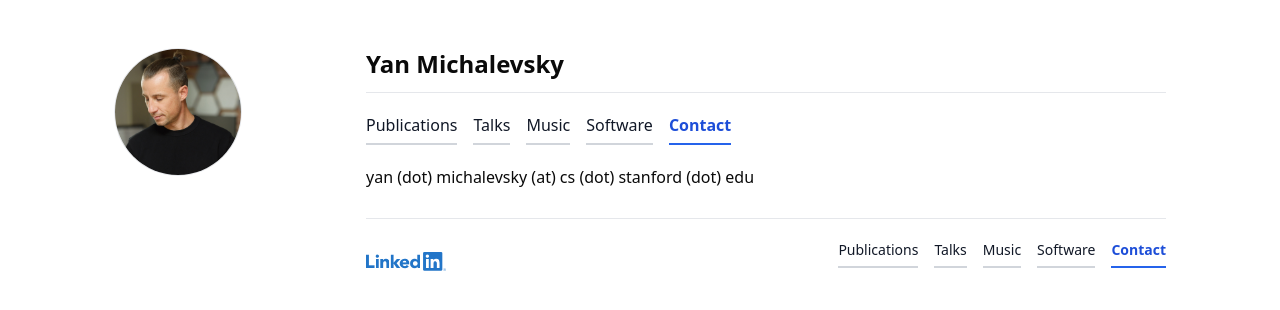
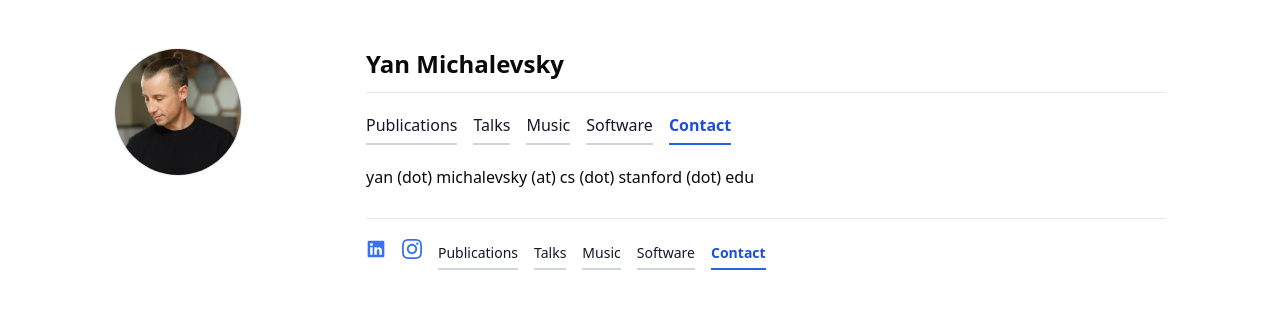
Before and after one commit to ymcrcat/michalevsky.com, a React (Create React App) app: page /contact in a window 1280 px wide. Shown: the top 310 px of the page. Built offline with nearby package versions, Linux system fonts and the light colour scheme.

Commit message:
Added insta

```diff
--- a/src/components/Footer.js
+++ b/src/components/Footer.js
@@ -1,20 +1,91 @@
-import Nav from './Nav';
-import linkedin from '../assets/linkedin.png';
+import {NavLink} from 'react-router-dom';
 
 function Footer() {
     return (
-        <footer className="mt-7 pt-4 border-t border-gray-200 dark:border-neutral-800 flex flex-wrap items-center justify-between gap-3">
-            <a href="https://www.linkedin.com/in/yanmichalevsky">
-                <img
-                    src={linkedin}
-                    alt='LinkedIn profile'
-                    width='80'
-                    height='15'
-                    border='0'
-                />
-            </a>
-
-            <Nav />
+        <footer className="mt-7 pt-4 border-t border-gray-200 dark:border-neutral-800">
+            <ul className="flex flex-wrap gap-x-4 gap-y-2 mb-0 p-0 items-center">
+                <li>
+                    <a href="https://www.linkedin.com/in/yanmichalevsky" target="_blank" rel="noopener noreferrer" className="inline-block py-1 border-b-2 border-transparent">
+                        <svg
+                            width="20"
+                            height="20"
+                            viewBox="0 0 24 24"
+                            fill="currentColor"
+                            className="opacity-90"
+                            aria-label="LinkedIn profile"
+                            style={{verticalAlign: 'middle'}}
+                        >
+                            <path d="M20.5 2h-17A1.5 1.5 0 002 3.5v17A1.5 1.5 0 003.5 22h17a1.5 1.5 0 001.5-1.5v-17A1.5 1.5 0 0020.5 2zM8 19H5v-9h3zM6.5 8.25A1.75 1.75 0 118.3 6.5a1.78 1.78 0 01-1.8 1.75zM19 19h-3v-4.74c0-1.42-.6-1.93-1.38-1.93A1.74 1.74 0 0013 14.19a.66.66 0 000 .14V19h-3v-9h2.9v1.3a3.11 3.11 0 012.7-1.4c1.55 0 3.36.86 3.36 3.66z"/>
+                        </svg>
+                    </a>
+                </li>
+                <li>
+                    <a href="https://www.instagram.com/beyond_yan" target="_blank" rel="noopener noreferrer" className="inline-block py-1 border-b-2 border-transparent">
+                        <svg
+                            width="20"
+                            height="20"
+                            viewBox="0 0 24 24"
+                            fill="currentColor"
+                            className="opacity-90"
+                            aria-label="Instagram profile"
+                            style={{verticalAlign: 'middle'}}
+                        >
+                            <path d="M12 2.163c3.204 0 3.584.012 4.85.07 3.252.148 4.771 1.691 4.919 4.919.058 1.265.069 1.645.069 4.849 0 3.205-.012 3.584-.069 4.849-.149 3.225-1.664 4.771-4.919 4.919-1.266.058-1.644.07-4.85.07-3.204 0-3.584-.012-4.849-.07-3.26-.149-4.771-1.699-4.919-4.92-.058-1.265-.07-1.644-.07-4.849 0-3.204.013-3.583.07-4.849.149-3.227 1.664-4.771 4.919-4.919 1.266-.057 1.645-.069 4.849-.069zm0-2.163c-3.259 0-3.667.014-4.947.072-4.358.2-6.78 2.618-6.98 6.98-.059 1.281-.073 1.689-.073 4.948 0 3.259.014 3.668.072 4.948.2 4.358 2.618 6.78 6.98 6.98 1.281.058 1.689.072 4.948.072 3.259 0 3.668-.014 4.948-.072 4.354-.2 6.782-2.618 6.979-6.98.059-1.28.073-1.689.073-4.948 0-3.259-.014-3.667-.072-4.947-.196-4.354-2.617-6.78-6.979-6.98-1.281-.059-1.69-.073-4.949-.073zm0 5.838c-3.403 0-6.162 2.759-6.162 6.162s2.759 6.163 6.162 6.163 6.162-2.759 6.162-6.163c0-3.403-2.759-6.162-6.162-6.162zm0 10.162c-2.209 0-4-1.79-4-4 0-2.209 1.791-4 4-4s4 1.791 4 4c0 2.21-1.791 4-4 4zm6.406-11.845c-.796 0-1.441.645-1.441 1.44s.645 1.44 1.441 1.44c.795 0 1.439-.645 1.439-1.44s-.644-1.44-1.439-1.44z"/>
+                        </svg>
+                    </a>
+                </li>
+                <li>
+                    <NavLink
+                        to='/'
+                        className={({ isActive }) =>
+                            `inline-block py-1 border-b-2 ${isActive ? 'border-blue-600 text-blue-700 font-semibold' : 'border-gray-300 text-gray-900 hover:text-blue-700 hover:border-blue-600'}`
+                        }
+                        end
+                    >
+                        Publications
+                    </NavLink>
+                </li>
+                <li>
+                    <NavLink
+                        to='/talks'
+                        className={({ isActive }) =>
+                            `inline-block py-1 border-b-2 ${isActive ? 'border-blue-600 text-blue-700 font-semibold' : 'border-gray-300 text-gray-900 hover:text-blue-700 hover:border-blue-600'}`
+                        }
+                    >
+                        Talks
+                    </NavLink>
+                </li>
+                <li>
+                    <NavLink
+                        to='/music'
+                        className={({ isActive }) =>
+                            `inline-block py-1 border-b-2 ${isActive ? 'border-blue-600 text-blue-700 font-semibold' : 'border-gray-300 text-gray-900 hover:text-blue-700 hover:border-blue-600'}`
+                        }
+                    >
+                        Music
+                    </NavLink>
+                </li>
+                <li>
+                    <NavLink
+                        to='/software'
+                        className={({ isActive }) =>
+                            `inline-block py-1 border-b-2 ${isActive ? 'border-blue-600 text-blue-700 font-semibold' : 'border-gray-300 text-gray-900 hover:text-blue-700 hover:border-blue-600'}`
+                        }
+                    >
+                        Software
+                    </NavLink>
+                </li>
+                <li>
+                    <NavLink
+                        to='/contact'
+                        className={({ isActive }) =>
+                            `inline-block py-1 border-b-2 ${isActive ? 'border-blue-600 text-blue-700 font-semibold' : 'border-gray-300 text-gray-900 hover:text-blue-700 hover:border-blue-600'}`
+                        }
+                    >
+                        Contact
+                    </NavLink>
+                </li>
+            </ul>
         </footer>
     )
 }
```
